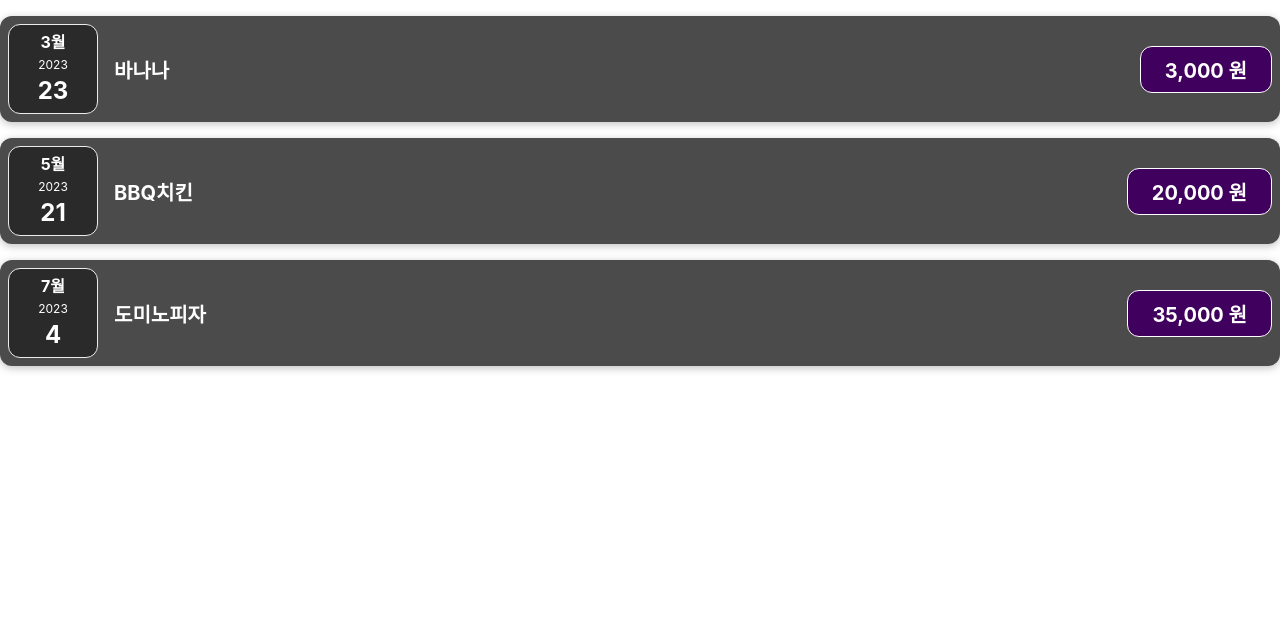
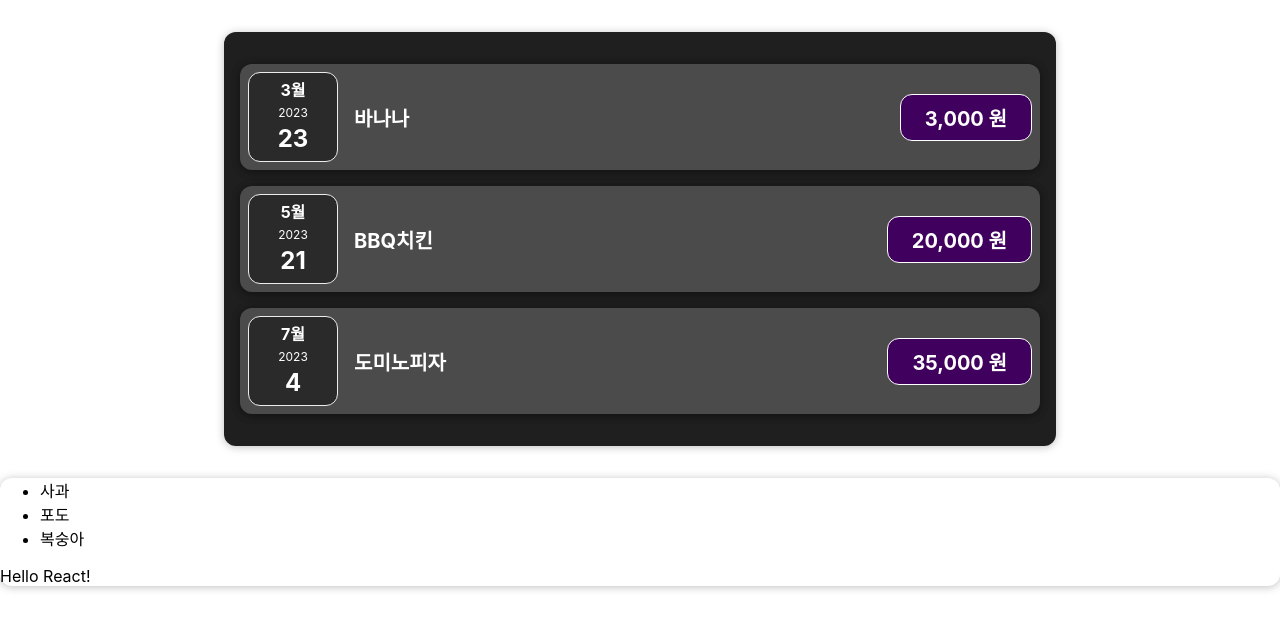
Before and after one commit to mipi1256/react-basic-study, a React (Create React App) app: page / in a window 1280 px wide. Shown: the top 630 px of the page. Built offline with nearby package versions, Linux system fonts and the light colour scheme.

Commit message:
5. props.children 학습

```diff
--- a/src/App.js
+++ b/src/App.js
@@ -1,4 +1,5 @@
 import './App.css';
+import Hello from './Hello';
 import Expenses from './components/Expenses';
 
 function App() {
@@ -26,6 +27,13 @@
   return (
     <>
       <Expenses items={expenses} />
+      <Hello>
+        <ul>
+          <li>사과</li>
+          <li>포도</li>
+          <li>복숭아</li>
+        </ul>
+      </Hello>
     </>
   );
 }
--- /dev/null
+++ b/src/Hello.js
@@ -0,0 +1,17 @@
+import React from 'react';
+import Card from './components/UI/Card';
+
+const Hello = (props) => {
+  console.log('Hello Component!');
+  console.log('props', props);
+  return (
+    <Card className="rectangle">
+      <div>
+        {props.children}
+        Hello React!
+      </div>
+    </Card>
+  )
+}
+
+export default Hello;
--- a/src/components/ExpenseItem.js
+++ b/src/components/ExpenseItem.js
@@ -1,6 +1,7 @@
 import React from 'react';
 import './ExpenseItem.css';
 import ExpenseDate from './ExpenseDate';
+import Card from './UI/Card';
 
 const ExpenseItem = ({title, price, date}) => {
 
@@ -29,6 +30,7 @@
   console.log(formattedPrice);
 
   return (
+    <Card className='circle'>
       <div className='expense-item'>
         <ExpenseDate date={date} />
         <div className='expense-item__description'>
@@ -36,6 +38,7 @@
           <div className='expense-item__price'>{formattedPrice} 원</div>
         </div>
       </div>
+    </Card>
   )
 }
 
--- /dev/null
+++ b/src/components/Expenses.css
@@ -0,0 +1,9 @@
+.expenses {
+  padding: 1rem;
+  background-color: rgb(31, 31, 31);
+  margin: 2rem auto;
+  width: 50rem;
+  max-width: 95%;
+  border-radius: 12px;
+  box-shadow: 0 1px 8px rgba(0, 0, 0, 0.25);
+}
--- a/src/components/Expenses.js
+++ b/src/components/Expenses.js
@@ -1,5 +1,6 @@
 import React from 'react';
 import ExpenseItem from './ExpenseItem';
+import './Expenses.css';
 
 const Expenses = ({items: expenses}) => {
   return (
--- /dev/null
+++ b/src/components/UI/Card.css
@@ -0,0 +1,4 @@
+.card {
+  border-radius: 12px;
+  box-shadow: 0 1px 8px rgba(0, 0, 0, 0.25);
+}
--- /dev/null
+++ b/src/components/UI/Card.js
@@ -0,0 +1,11 @@
+import React from 'react';
+import './Card.css';
+
+const Card = ({children, className}) => {
+  const madeClass = 'card ' + className;
+  return (
+    <div className={madeClass}>{children}</div>
+  )
+}
+
+export default Card;
```
Lines whose indentation alone changed are shown as unchanged.
